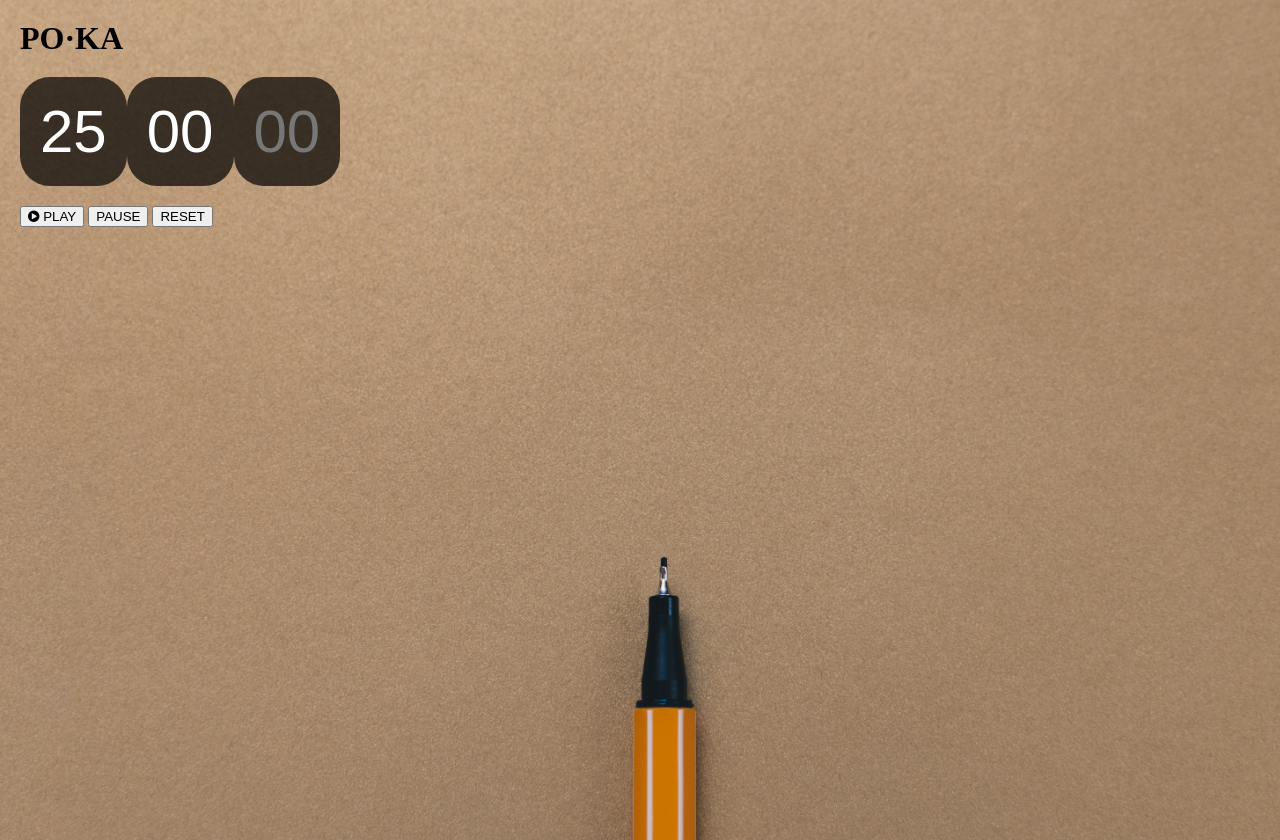
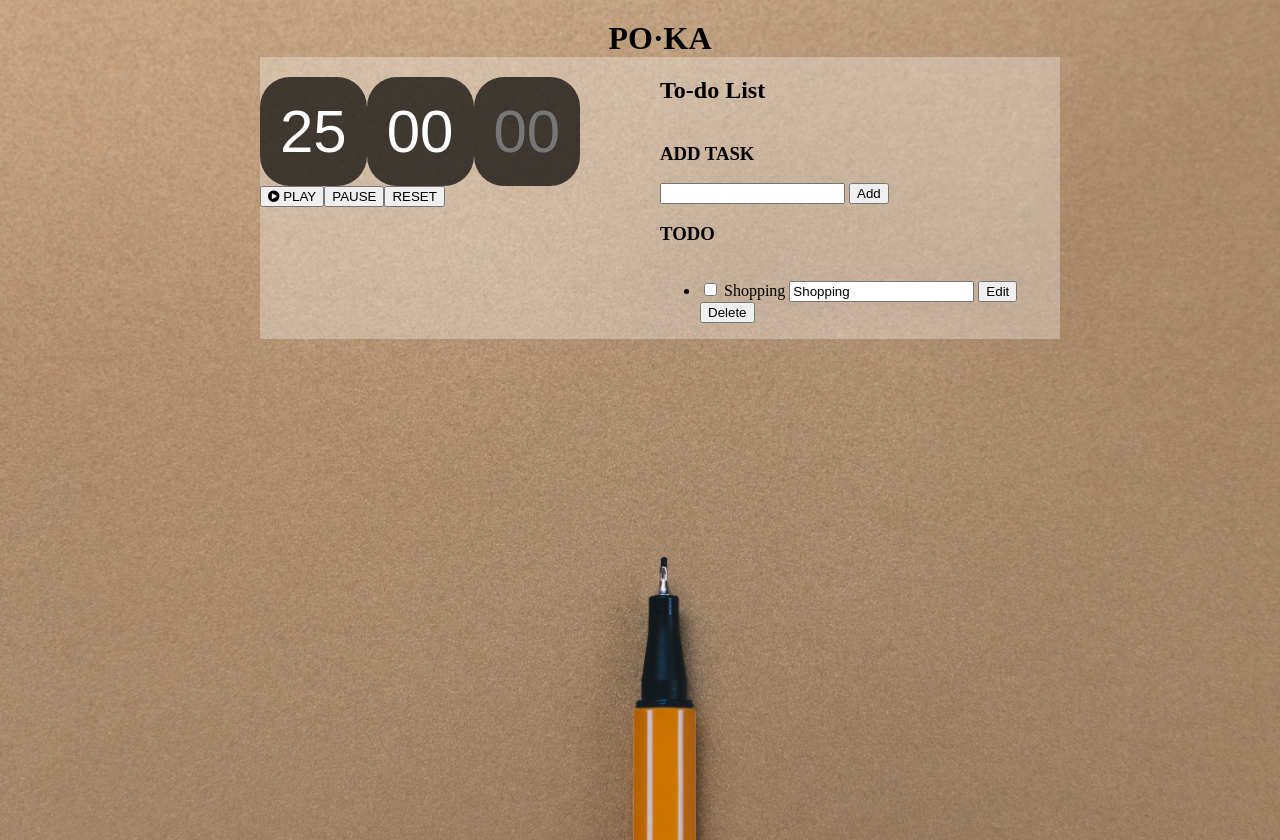
Before and after one commit to chingu-voyage3/bears-32, a website built with webpack: page index.html in a window 1280 px wide. Shown: the top 840 px of the page. Built offline with nearby package versions, Linux system fonts and the light colour scheme.

Commit message:
Build basic HTML framework for timer and todo to display side by side

```diff
--- a/css/app.css
+++ b/css/app.css
@@ -8,6 +8,9 @@ h1 {
 }
 
 .background {
+  display: flex;
+  flex-flow: column;
+  align-items: center;
   background-color: #333;
   background-repeat: no-repeat;
   background-size: cover;
@@ -17,17 +20,34 @@ h1 {
   padding: 20px;
 }
 
+.content {
+  display: flex;
+  background: rgba(255, 255, 255, 0.3);
+  width: 800px;
+}
+
 /* Timer Styling */
 
 .timer {
+  display: flex;
+  flex-flow: column;
   font-family: sans-serif;
   color: #fff;
-  display: flex;
-  flex-flow: row;
   font-weight: 100;
   text-align: center;
   font-size: 60px;
   margin: 20px 0;
+  width: 50%;
+}
+
+.timer .countdown {
+  display: flex;
+  flex-flow: row;
+}
+
+.timer .controls {
+  display: flex;
+  flex-flow: row;
 }
 
 .timer div > span {
@@ -40,3 +60,11 @@ h1 {
 .centiseconds {
   color: #777;
 }
+
+/* To Do Styling */
+
+.todolist {
+  display: flex;
+  flex-flow: column;
+  width: 50%;
+}
--- a/index.html
+++ b/index.html
@@ -8,9 +8,11 @@
   <body>
     <div class="background">
       <h1>PO&middot;KA</h1>
+      <div class="content">
 
         <!-- Pomodoro Timer -->
         <div class="timer">
+          <div class="countdown">
             <div>
               <span class="minutes"></span>
             </div>
@@ -21,18 +23,15 @@
               <span class="centiseconds"></span>
             </div>
           </div>
-      <div>
+          <div class="controls">
             <button class="playBtn"><i class="fa fa-play-circle"></i> PLAY</button>
             <button class="pauseBtn">PAUSE</button>
             <button class="resetBtn">RESET</button>
           </div>
-
-
-
-    </div>
+        </div><!-- Timer Ends -->
+        <!-- ToDo List -->
         <div class="todolist">
           <h2>To-do List</h2>
-
           <h3>ADD TASK</h3>
           <form>
             <label>
@@ -42,7 +41,6 @@
               Add
             </button>
           </form>
-
           <h3>TODO</h3>
           <ul id="todolist-container">
             <li class="task">
@@ -53,7 +51,9 @@
               <button class="delete">Delete</button>
             </li>
           </ul>
-    </div>
+        </div><!-- ToDoList Ends -->
+      </div><!-- Content Ends -->
+    </div><!-- Background Ends -->
     <script type="text/javascript" src="build/bundle.js"></script>
   </body>
 </html>
```
Lines whose indentation alone changed are shown as unchanged.
